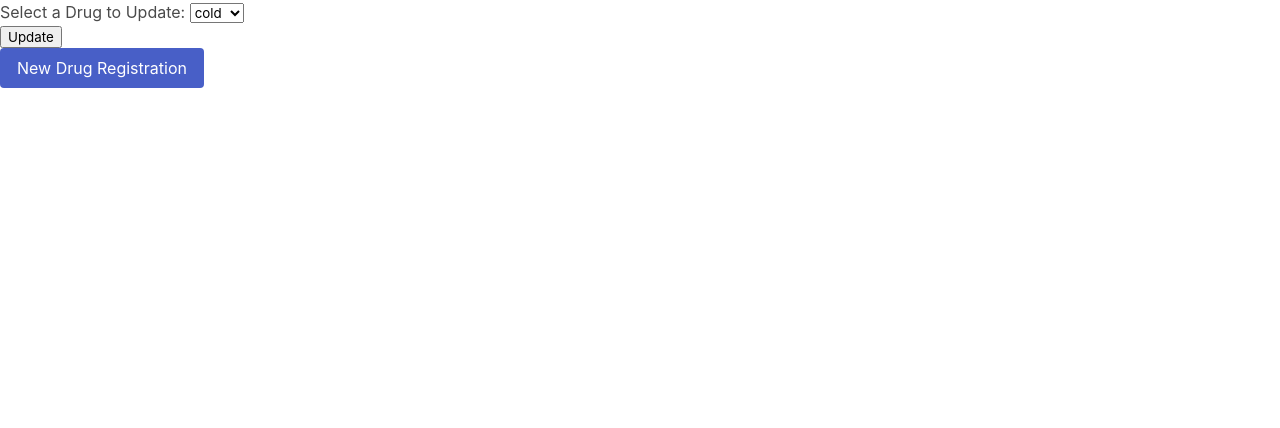
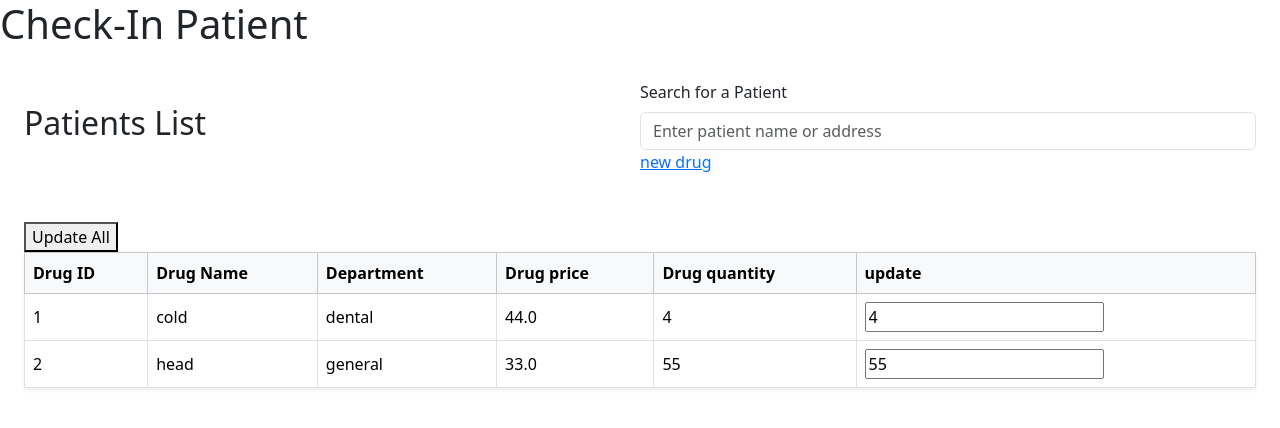
Before and after one commit to vishnu2006034/healthcare, a Flask app: page /selectdrug in a window 1280 px wide. Shown: the top 428 px of the page. Run offline with Flask 3, Linux system fonts and the light colour scheme.

Commit message:
drugs updation

```diff
--- a/app.py
+++ b/app.py
@@ -266,6 +266,7 @@ def checkout_page():
 
     shift2 = db.session.query(Patientout, Patient).join(Patient, Patientout.patientid == Patient.id).all()
     return render_template('checkout.html', patients=shift2)
+
 @app.route('/medl' , methods=['GET','POST'])
 def medl():
     if request.method == 'POST':
@@ -300,7 +301,7 @@ def drugsreg():
         db.session.add(newdrug)
         db.session.commit()
         flash("the drugs has been added")
-        return redirect(url_for('medp'))
+        return redirect(url_for('selectdrug'))
     else:
         flash("the durgs is already there")
     return render_template('drugreg.html')
@@ -308,12 +309,20 @@ def drugsreg():
 @app.route('/selectdrug', methods=['GET', 'POST'])
 def selectdrug():
     drugs = Drugs.query.all()
+    if request.method == 'POST':
+        for drug in drugs:
+            key = f'quantity_{drug.id}'
+            if key in request.form:
+                new_quantity = int(request.form[key])
+                drug.quantity = new_quantity
+        db.session.commit()
+        return redirect(url_for('selectdrug'))
 
-    if request.method == 'POST':
-        selected_id = request.form['drug_id']
-        return redirect(url_for('updrugs', drug_id=selected_id))
-
-    return render_template('selectdrug.html', drugs=drugs)
+    # if request.method == 'POST':
+    #     selected_id = request.form['drug_id']
+    #     return redirect(url_for('updrugs', drug_id=selected_id))
+    drug1=Drugs.query.all()
+    return render_template('selectdrug.html', drugs=drug1)
 @app.route('/updrugs/<int:drug_id>',methods = ['GET','POST'])
 def updrugs(drug_id):
     drug=Drugs.query.get(drug_id)
--- a/templates/selectdrug.html
+++ b/templates/selectdrug.html
@@ -2,74 +2,105 @@
 <html lang="en">
 <head>
     <meta charset="UTF-8">
-    <meta name="viewport" content="width=device-width, initial-scale=1.0">
-    <title>Flask Search Page</title>
-    <link rel="stylesheet" href="https://cdnjs.cloudflare.com/ajax/libs/bulma/0.9.3/css/bulma.min.css">
+    <title>Drugs</title>
+    <link href="https://cdn.jsdelivr.net/npm/bootstrap@5.3.3/dist/css/bootstrap.min.css" rel="stylesheet">
+    <link rel="stylesheet" href="{{ url_for('static', filename='styles.css') }}">
+    <link rel="stylesheet" href="https://cdnjs.cloudflare.com/ajax/libs/font-awesome/6.4.0/css/all.min.css">
+
 </head>
-<style>
-    .frame .text {
-        position: absolute;
-        width: 526px;
-        height: 48px;
-        top: 174px;
-        left: 0;
-    }
+<body>
+    <h1>Check-In Patient</h1>
 
-    .frame .check {
-        position: absolute;
-        width: 116px;
-        height: 18px;
-        top: 0;
-        left: 0;
-    }
 
-.frame .text-wrapper-4 {
-    position: right;
-    width: 100%;
-    top: 0;
-    left: 10px;
-    align-items: center;
-    font-family: var(--regular-13px-font-family);
-    font-weight: var(--regular-13px-font-weight);
-    color: black;
-    font-size: var(--regular-13px-font-size);
-    letter-spacing : var(--regular-13px-letter-spacing);
-    line-height: var(--regular-13px-line-height);
-    white-space: nowrap;
-    font-style: var(--regular-13px-font-style);
-}
-.btn-signup {
-    width: 100%;
-    height:100%;
-    display: inline-block;
-    padding: 10px 20px;
-    background-color:var(--blue-600); /* Same background color as login */
-    color: rgb(197, 32, 32);
-    text-align: center;
-    text-decoration: none;
-    border-radius: 5px; /* Rounded corners */
-    margin-top: 10px;
-    align-items: center;
-}
+    <div class="container-fluid p-4">
+        <div class="d-flex justify-content-between align-items-center mb-4">
+            <h2>Patients List</h2>
+            <div class="w-50">
+                <label class="form-label">Search for a Patient</label>
+                <input type="text" id="searchInput" class="form-control" placeholder="Enter patient name or address">
+                <a href="{{url_for('drugsreg')}}">new drug</a>
+            </div>
+        </div>
+        <form method="post">
+        <table class="table table-bordered align-middle shadow-sm">
+            <thead class="table-light">
 
-.btn-signup:hover {
-    background-color: #76899c; /* Darker shade on hover */
-}
-</style>
-<form method="POST">
-    <div class="form-group">
-        <label for="drug">Select a Drug to Update:</label>
-        <select id="drug" name="drug_id" required>
-            {% for drug in drugs %}
-                <option value="{{ drug.id }}">{{ drug.name }}</option>
-            {% endfor %}
-        </select>
-    </div>
-    <button type="submit">Update</button>
-</form>
-<div class="text">
-    <div class="check">
-        <div class="text-wrapper-4">
-        <a href="{{url_for('drugsreg')}}" class="button is-link">New Drug Registration</a>
+                <tr>
+                    <th>Drug ID</th>
+                    <th>Drug Name</th>
+                    <th>Department</th>
+                    <th>Drug price</th>
+                    <th>Drug quantity</th>
+                    <!-- <th>Check-In Time</th>
+                    <th>Notes</th> -->
+                    <th>update</th>
+                </tr>
+            </thead>
+            <tbody id="resultsBody">
+                {% for drug in drugs %}
+                <tr>
+                    <td>{{ drug.id }}</td>
+                    <td>{{ drug.name }}</td>
+                    <td>{{ drug.department }}</td>
+                    <td>{{ drug.price }}</td>
+                    <td>{{ drug.quantity }}</td>
+                    <td>
+                        <input type="number" name="quantity_{{ drug.id }}" value="{{ drug.quantity }}" min="0">
+                    </td>
+                </tr>
+                {% endfor %}
+
+                <br>
+                <button type="submit">Update All</button>
+            </form>
+        </tbody>
+        </table>
     </div>
 </div>
+<!-- Live search script disabled due to data limitations -->
+<!-- <script>
+    document.addEventListener('DOMContentLoaded', function () {
+        const input = document.getElementById("searchInput");
+        const resultsBody = document.getElementById("resultsBody");
+
+        function fetchResults(query = "") {
+            fetch(`/search?q=${encodeURIComponent(query)}`)
+                .then(res => res.json())
+                .then(data => {
+                    resultsBody.innerHTML = "";
+                    if (data.length === 0) {
+                        resultsBody.innerHTML = "<tr><td colspan='7'>No results found.</td></tr>";
+                    } else {
+                        data.forEach(book => {
+                            const row = `
+                                <tr>
+                                    <td>${book.id}</td>
+                                    <td>${book.name}</td>
+                                    <td>${book.gender}</td>
+                                    <td>${book.age}</td>
+                                    <td>${book.department}</td>
+                                    <td>${book.check_in_time}</td>
+                                    <td>${book.notes}</td>
+                                </tr>
+                            `;
+                            resultsBody.innerHTML += row;
+                        });
+                    }
+                })
+                .catch(error => {
+                    console.error("Error fetching data:", error);
+                    resultsBody.innerHTML = "<tr><td colspan='7'>Error loading data.</td></tr>";
+                });
+        }
+
+        input.addEventListener("input", function () {
+            fetchResults(this.value);
+        });
+
+        // Load all data on initial page load
+        fetchResults();
+    });
+</script>
+
+</body>
+</html> -->
```
Also changed, not shown: instance/database.db.
